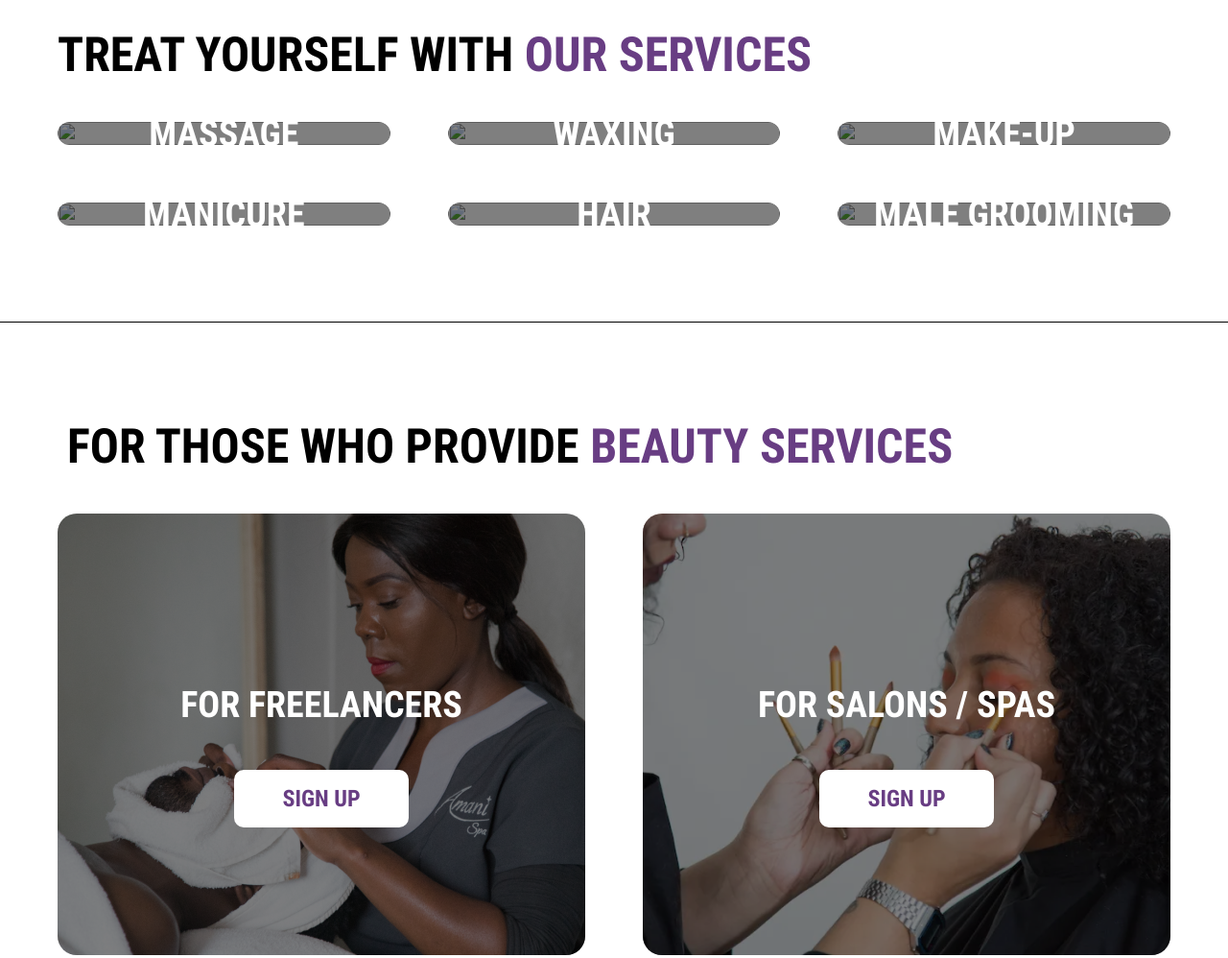
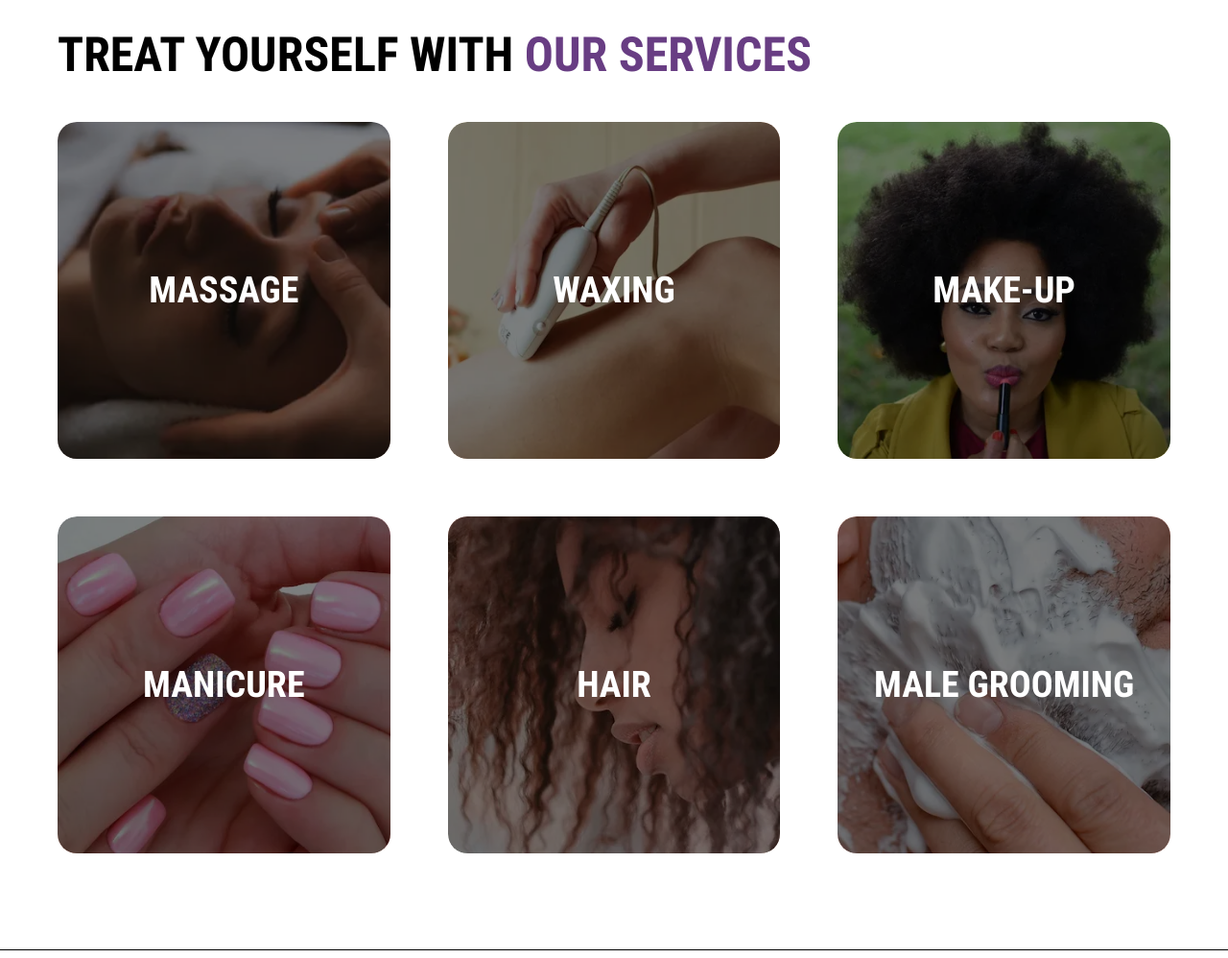
Before and after one commit to McCambley/Prim-U, a plain HTML site: page index.html in a window 1280 px wide. Shown: the part 1420-2418 px from the top of the page at 96% size. Drawn offline with Linux system fonts and the light colour scheme; the site is published under a folder, as on GitHub Pages, so addresses that start at the root find nothing.

Commit message:
Fix: update Treat Yourself file paths

```diff
--- a/index.html
+++ b/index.html
@@ -83,42 +83,42 @@
 
         <ul class="treat-yourself__card-area">
             <li class="treat-yourself__card treat-yourself__card_type_massage"><img class="treat-yourself__card-image"
-                    src="/images/massage.png">
+                    src="./images/massage.png">
                 <div class="treat-yourself__text-container">
                     <p class="treat-yourself__text">Massage</p>
                 </div>
                 </div>
             </li>
             <li class="treat-yourself__card treat-yourself__card_type_waxing"><img class="treat-yourself__card-image"
-                    src="/images/waxing.png">
+                    src="./images/waxing.png">
                 <div class="treat-yourself__text-container">
                     <p class="treat-yourself__text">Waxing</p>
                 </div>
                 </div>
             </li>
             <li class="treat-yourself__card treat-yourself__card_type_make-up"><img class="treat-yourself__card-image"
-                    src="/images/makeUp.png">
+                    src="./images/makeUp.png">
                 <div class="treat-yourself__text-container">
                     <p class="treat-yourself__text">Make-Up</p>
                 </div>
                 </div>
             </li>
             <li class="treat-yourself__card treat-yourself__card_type_maincure"><img class="treat-yourself__card-image"
-                    src="/images/manicure.png">
+                    src="./images/manicure.png">
                 <div class="treat-yourself__text-container">
                     <p class="treat-yourself__text">Manicure</p>
                 </div>
                 </div>
             </li>
             <li class="treat-yourself__card treat-yourself__card_type_hair"><img class="treat-yourself__card-image"
-                    src="/images/hair.png">
+                    src="./images/hair.png">
                 <div class="treat-yourself__text-container">
                     <p class="treat-yourself__text">Hair</p>
                 </div>
                 </div>
             </li>
             <li class="treat-yourself__card treat-yourself__card_type_male-grooming"><img
-                    class="treat-yourself__card-image" src="/images/maleGrooming.png">
+                    class="treat-yourself__card-image" src="./images/maleGrooming.png">
                 <div class="treat-yourself__text-container">
                     <p class="treat-yourself__text">Male Grooming</p>
                 </div>
```
